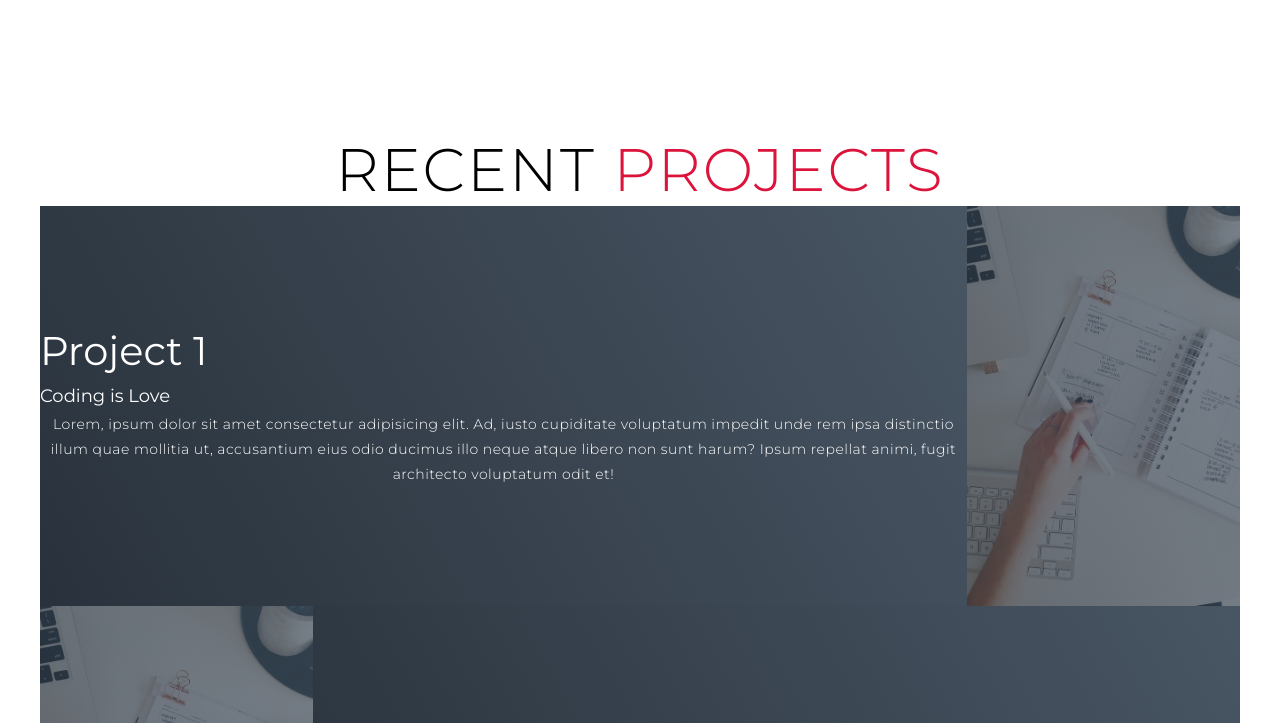
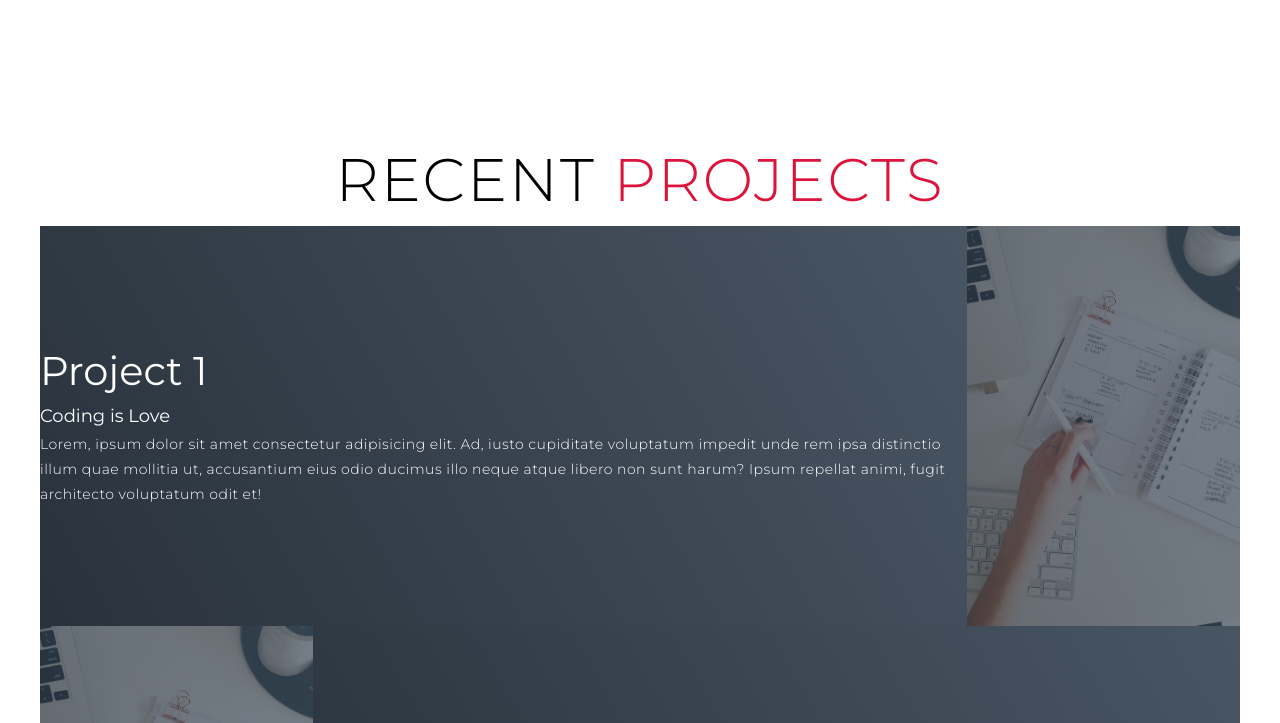
Before and after one commit to pavandeveloperr/porfoliowebsite, a plain HTML site: page index.html in a window 1280 px wide. Shown: the part 1580-2303 px from the top of the page. Drawn offline with Linux system fonts and the light colour scheme.

Commit message:
Update style.css

```diff
--- a/style.css
+++ b/style.css
@@ -197,13 +197,12 @@ p{
 /* Project section*/
 #projects .projects{
   flex-direction: column;
-  text-align: center;
   max-width: 1200px;
   margin: 0 auto;
   padding: 100px 0;
 }
 #projects .projects-header h1{
-  margin: 0 auto;
+  margin: 10px;
 }
 #projects .all-Projects{
   display: flex;
```
